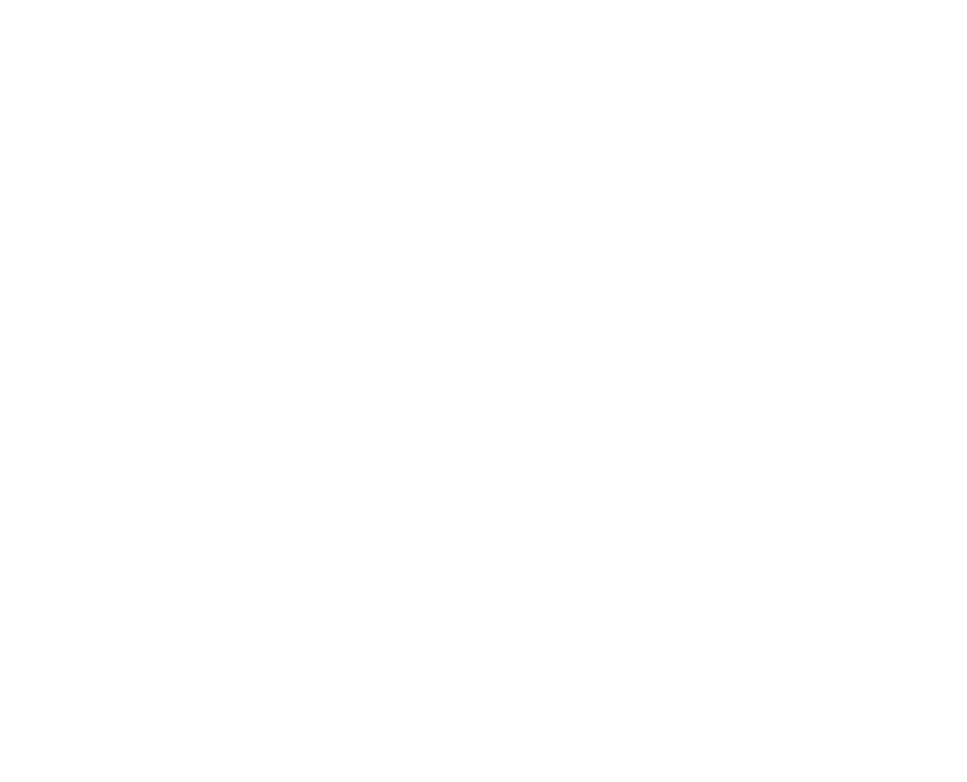
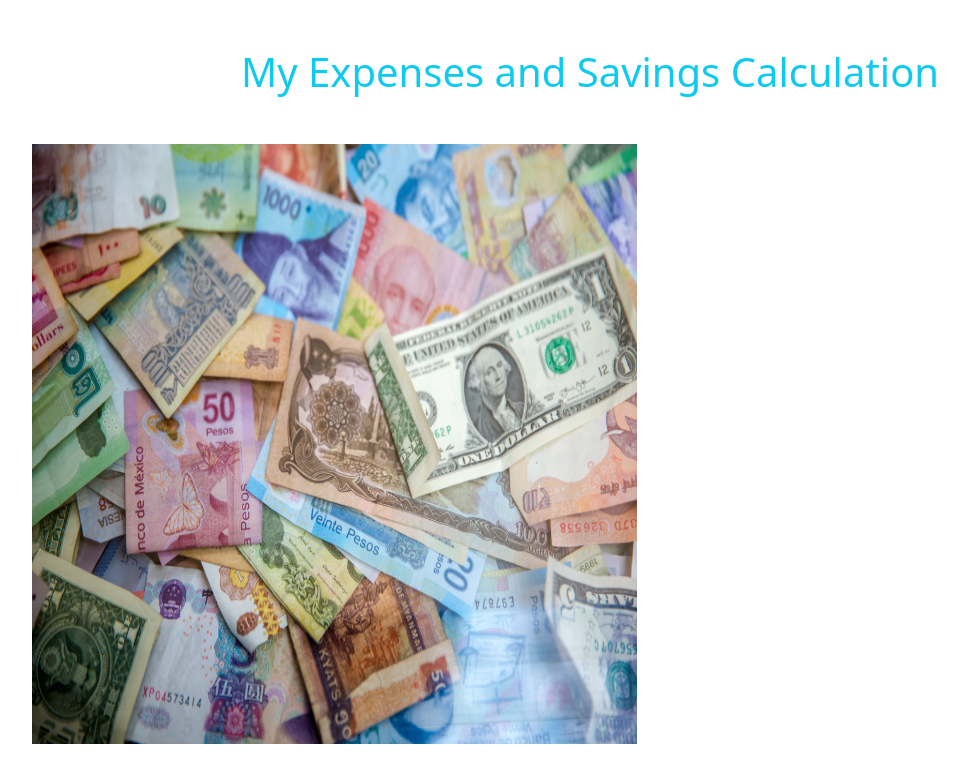
Before and after one commit to Hasanat902/money-master, a plain HTML site: page index.html in a window 1280 px wide. Shown: the whole page, without its empty margins (50-1017 px from the left). Drawn offline with nearby package versions, Linux system fonts and the light colour scheme.

Commit message:
heading and image added

```diff
--- a/css/style.css
+++ b/css/style.css
@@ -0,0 +1,5 @@
+/* main section image css */
+.money-img{
+    width: 605px;
+    height: 600px;
+}
--- a/index.html
+++ b/index.html
@@ -13,5 +13,20 @@
 <body>
 
 
+    <!-- heading section start -->
+    <section class="container">
+        <h1 class="text-center mt-5 text-info">My Expenses and Savings Calculation</h1>
+    </section>
+
+    <!-- main section start -->
+    <section class="container mt-5">
+        <div class="row">
+            <div class="col-md-7">
+                <img class="img-fluid money-img" src="images/money.jpg" alt="">
+            </div>
+            <div class="col-md-5"></div>
+        </div>
+    </section>
+
 </body>
 </html>
```
